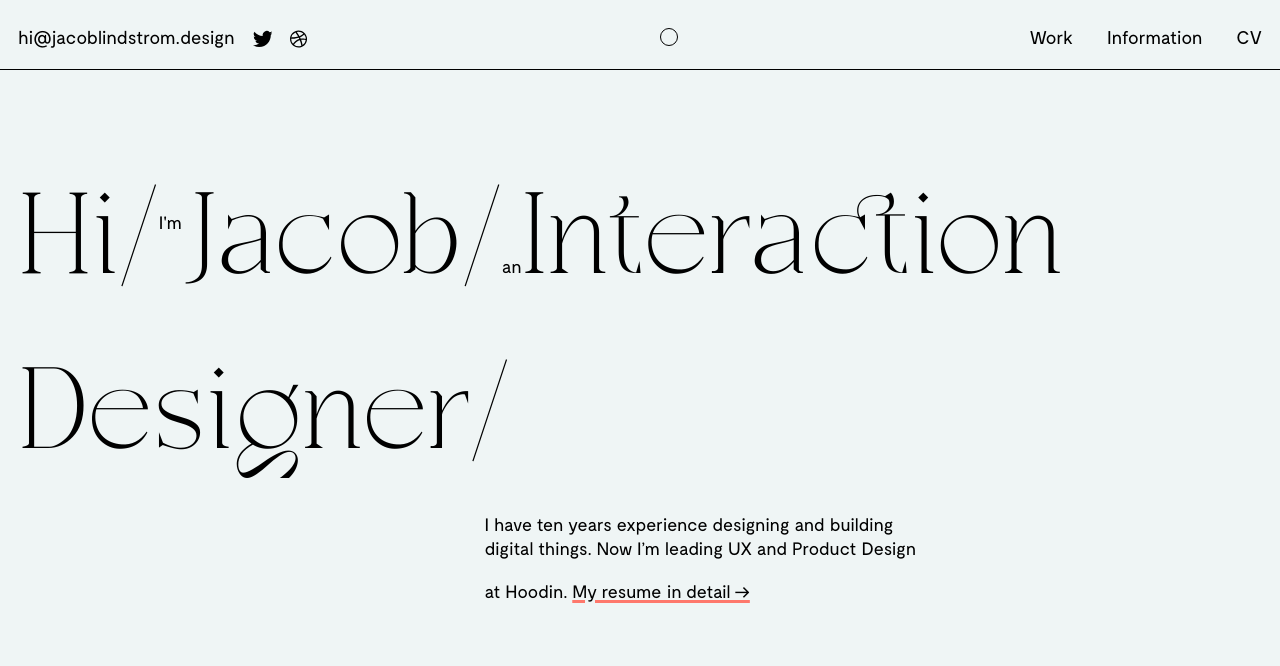
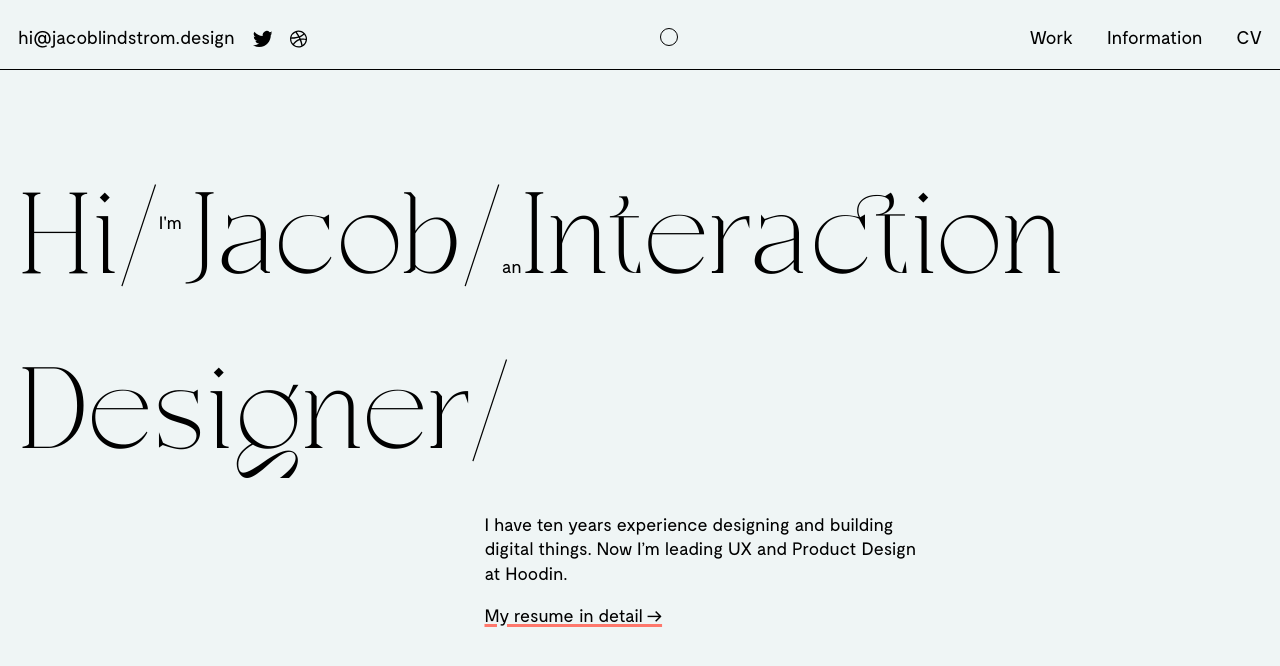
Before and after one commit to jacoblindstrm/jacoblindstrm.github.io, a Jekyll site: the page built from index.html, in a window 1280 px wide. Shown: the top 666 px of the page. Built offline with Jekyll 4.4.1, drawn with Linux system fonts in a browser that asks for light colours; comment, search, counter and statistics services are not loaded.

Commit message:
Update index.html

```diff
--- a/index.html
+++ b/index.html
@@ -6,7 +6,7 @@ background: lemon
 <section class="jacoblindstrom_introduction grid">
     <h1>Hi/<sup>I'm</sup>Jacob/<sub>an</sub>Interaction Designer/</h1>
     <h2>
-        {{ site.description }}
+        {{ site.description }}<br>
         <a href="{{ "/about/resume" | relative_url }}" alt="">My resume in detail →</a>
     </h2>
 </section>
```
